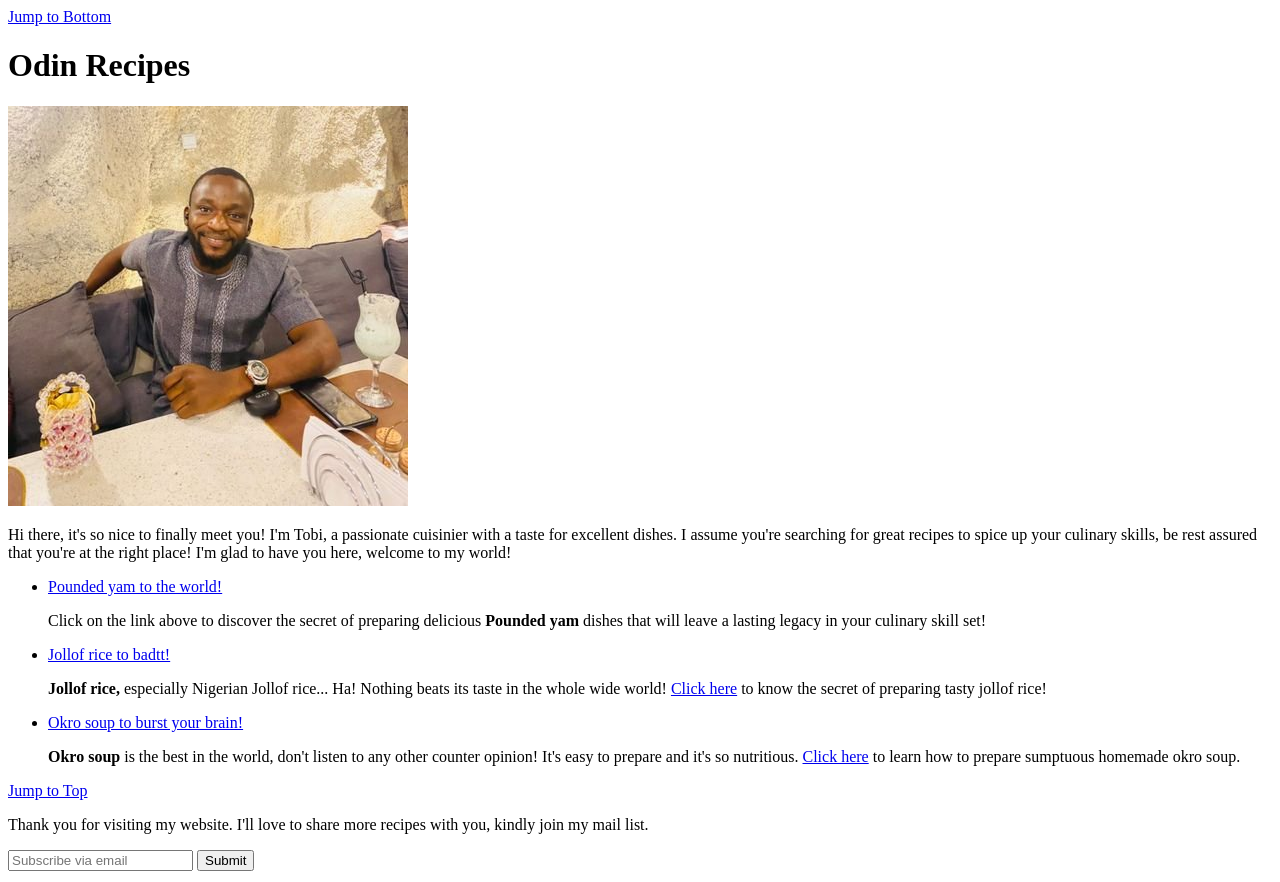
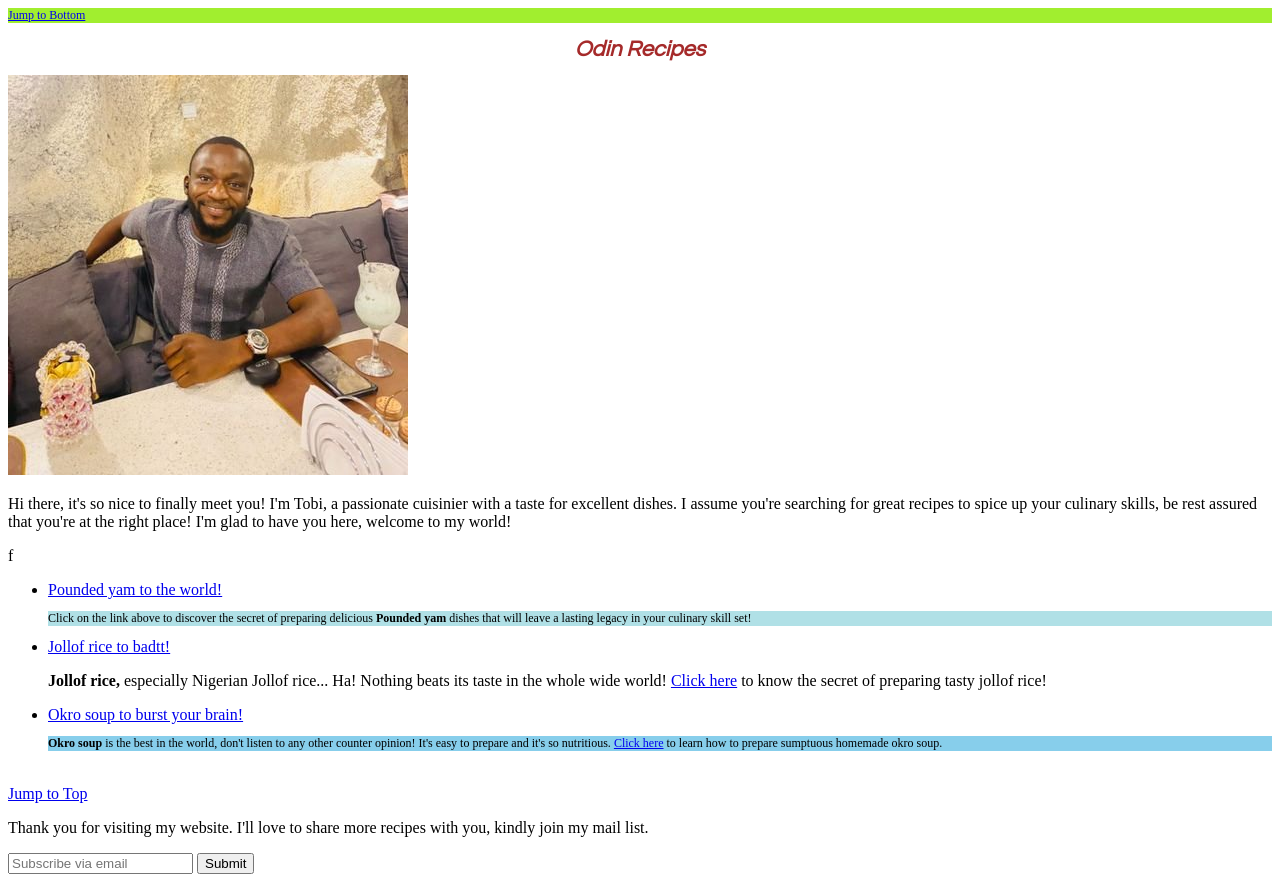
Before and after one commit to Theoxic/odin-recipes, a plain HTML site: page index.html in a window 1280 px wide. Drawn offline with Linux system fonts and the light colour scheme; files that its build step writes are made by us from their sources.

Commit message:
CSS files added to the mix

```diff
--- a/index.html
+++ b/index.html
@@ -7,6 +7,7 @@
     <meta http-equiv="X-UA-Compatible" content="IE=edge">
     <meta name="viewport" content="width=device-width, initial-scale=1.0">
        <title>Odin Recipes</title>
+       <link rel="Stylesheet" href="index.css">
 </head>
 
 <header id="header">
@@ -15,21 +16,21 @@
 
 <main>
 <body>
-    <h1>Odin Recipes</h1>
+    <h1 class="Project-title">Odin Recipes</h1>
 
 <img src="recipes/Chef Tobi.jpg" alt="Meet your Chef">
-<p>
+<p class="first-paragragh">
     Hi there, it's so nice to finally meet you! I'm Tobi, a passionate cuisinier with a taste for excellent dishes.
     I assume you're searching for great recipes to spice up your culinary skills, be rest assured that you're at the right place!
     I'm glad to have you here, welcome to my world!
-</p>
+</p>f
 
 <ul>
 <nav>
 <li>
 <a href="recipes/pounded_yam.html">Pounded yam to the world!</a>
 
-<p>Click on the link above to discover the secret of preparing delicious
+<p id="first-sub-paragraph">Click on the link above to discover the secret of preparing delicious
 <strong>Pounded yam</strong> dishes that will leave a lasting legacy in your culinary skill set!
     </p>
 
@@ -49,9 +50,10 @@ Nothing beats its taste in the whole wide world! <a href="recipes/jollofrice.htm
 <nav>
         <li>
         <a href="recipes/okro_soup.html">Okro soup to burst your brain!</a>
-<p>
+<p class="second_paragraph">
         <strong>Okro soup</strong> is the best in the world, don't listen to any other counter opinion!
-        It's easy to prepare and it's so nutritious. <a href="recipes/okro_soup.html">Click here</a> to learn how to prepare sumptuous homemade okro soup.
+        It's easy to prepare and it's so nutritious.
+        <a href="recipes/okro_soup.html">Click here</a> to learn how to prepare sumptuous homemade okro soup.
     </p>
 </li>
 </nav>
@@ -59,6 +61,7 @@ Nothing beats its taste in the whole wide world! <a href="recipes/jollofrice.htm
 
 </body>
 </main>
+<br>
 
 <footer id="footer">
     <a href="#header">Jump to Top</a>
--- /dev/null
+++ b/recipes/index.css
@@ -0,0 +1,36 @@
+#header {
+    color: purple;
+    background-color: #A1EE2F;
+    font: Arial, Helvetica, sans-serif;
+    font-size: 12px;
+}
+.Project-title {
+    color: brown;
+    font-family: "Century Gothic", "Lucida Sans", "Lucida Sans Regular", "Lucida Grande", "Lucida Sans Unicode";
+    font-style: italic;
+    font-size: 22px;
+    font-weight: 700;
+    text-align: center;
+}
+img {
+    max-width: 50%;
+    height: auto;
+}
+.first-paragraph {
+    color: black;
+    background-color: grey;
+    font-size: 12px;
+    text-align: justify;
+}
+#first-sub-paragraph {
+    background: powderblue;
+    color: black;
+    font-size: 12px;
+    text-align: justify;
+}
+.second_paragraph {
+    color: black;
+    background-color: skyblue;
+    font-size: 12px;
+    text-align: justify;
+}
```
Also changed, not shown: recipes/jollofrice.css (added), recipes/okro_soup.css (added), recipes/pounded_yam.css (added).
